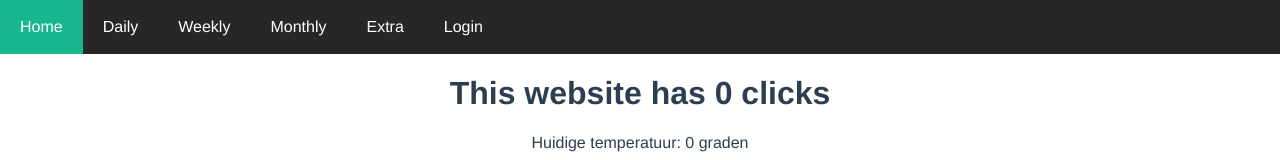
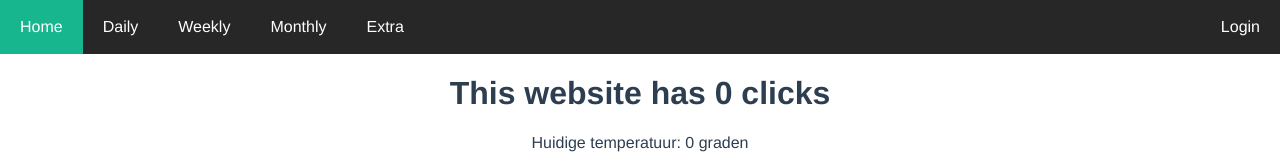
Before and after one commit to leonbos1/temperature, a Vue app in the folder frontend/temperature/: page / in a window 1280 px wide. Shown: the top 160 px of the page. Built offline with nearby package versions, Linux system fonts and the light colour scheme; no server answers.

Commit message:
language changes + loggin button on the right of nav

```diff
--- a/frontend/temperature/src/App.vue
+++ b/frontend/temperature/src/App.vue
@@ -8,8 +8,8 @@
         <li><a href="/monthly">Monthly</a></li>
         <li v-if="loggedIn"><a href="/manage">Manage</a></li>
         <li><a href="/extra">Extra</a></li>
-        <li v-if="!loggedIn"><a href="/login">Login</a></li>
-        <li v-if="loggedIn" @click="logout"><a>Logout</a></li>
+        <li class="right" v-if="!loggedIn"><a href="/login">Login</a></li>
+        <li class="right" v-if="loggedIn" @click="logout"><a>Logout</a></li>
       </ul>
 
     <div class="content">
@@ -113,4 +113,9 @@ body, html {
     margin:0;
 }
 
+.right {
+  position: absolute;
+  right: 0;
+  top: 0;
+}
 </style>
--- a/frontend/temperature/src/views/daily-graph.vue
+++ b/frontend/temperature/src/views/daily-graph.vue
@@ -118,7 +118,7 @@ export default {
           plugins: {
             title: {
               display: true,
-              text: "Temperatuur vandaag",
+              text: "Temperature today",
               font: {
                 size: 32,
               },
--- a/frontend/temperature/src/views/weekly-graph.vue
+++ b/frontend/temperature/src/views/weekly-graph.vue
@@ -93,7 +93,7 @@ export default {
            plugins: {
                 title: {
                     display: true,
-                    text: "Temperatuur deze week",
+                    text: "Temperature this week",
                     font: {
                         size: 32
                     }
```
